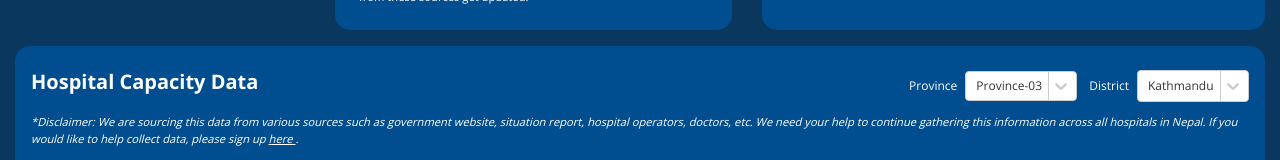
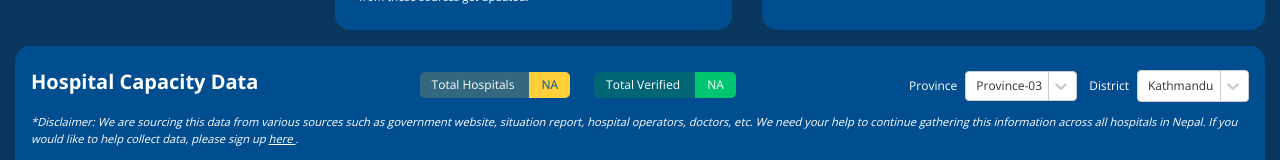
Before and after one commit to Fusemachines/covid-nepal-web, a React (Create React App) app: page / in a window 1280 px wide. Shown: the part 592-752 px from the top of the page. Built offline with nearby package versions, Linux system fonts and the light colour scheme; no server answers.

Commit message:
[HOSPITAL-COUNT] : Show verified hospitals' and hospitals' count in hospital capacity table

```diff
--- a/src/routes/dashboard/landing/hospitalCapacity/HospitalCapacity.tsx
+++ b/src/routes/dashboard/landing/hospitalCapacity/HospitalCapacity.tsx
@@ -5,12 +5,13 @@ import { ValueType } from "react-select";
 
 import HospitalCapacityTable from "./Table/HospitalCapacityTable";
 import HospitalCapacityFilter from "./Table/HospitalCapacityFilter";
-import { fetchHospitalCapacityAPI, IHospital } from "src/services/hospitals";
+import { fetchHospitalCapacityAPI, IHospital, IHospitalsCount } from "src/services/hospitals";
 import { fetchDistrictListAPI, IFetchDistrictListAPIResponse } from "src/services/contacts";
 import { ProvinceOptions } from "src/constants/options";
 import { IOptions } from "src/components/CustomSelectInput/CustomSelectInput";
 import Pagination, { IPagination } from "src/components/Pagination/Pagination";
 import lo from "src/i18n/locale.json";
+import HospitalsCount from "./Table/HospitalsCount";
 
 export interface IHospitalCapacityTableContext {
   isLoaded: boolean;
@@ -33,7 +34,7 @@ interface IHospitalCapacityFilters {
 export const HospitalCapacityTableContext = React.createContext({} as IHospitalCapacityTableContext);
 export const HospitalCapacityFiltersContext = React.createContext({} as IHospitalCapacityFiltersContext);
 
-const initialHospitalCapacityFiltersState = {
+const initialHospitalCapacityFiltersState : IHospitalCapacityFilters = {
   province: ProvinceOptions[2],
   district: { label: "Kathmandu", value: "Kathmandu" },
   covidTest: { label: "All", value: "" }
@@ -44,10 +45,17 @@ const initialPaginationState = {
   size: 10
 };
 
+const initialHospitalsCountState = {
+  totalHospitals: null,
+  totalPending: null,
+  totalVerified: null,
+}
+
 const HospitalCapacity: FC<{}> = () => {
   const [isLoaded, setIsLoaded] = useState(false);
   const [hospitalCapacityList, setHospitalCapacityList] = useState<Array<IHospital>>([]);
-  const [pagination, setPagination] = useState(initialPaginationState as IPagination);
+  const [hospitalsCount, setHospitalsCount] = useState<IHospitalsCount>(initialHospitalsCountState)
+  const [pagination, setPagination] = useState<IPagination>(initialPaginationState as IPagination);
   const [filters, setFilters] = useState<IHospitalCapacityFilters>(initialHospitalCapacityFiltersState);
   const [districtDropdownOptions, setDistrictDropdownOptions] = useState<IOptions[]>([] as IOptions[]);
   const [t] = useTranslation();
@@ -71,8 +79,9 @@ const HospitalCapacity: FC<{}> = () => {
         district: district ? district.value : ""
       };
       const response = await fetchHospitalCapacityAPI(payload);
-      const { docs, ...rest } = response;
+      const { docs, totalHospitals, totalPending, totalVerified,  ...rest } = response;
       setHospitalCapacityList(docs);
+      setHospitalsCount({totalHospitals, totalPending, totalVerified})
       setPagination(rest);
     } catch (error) {
       console.log(error);
@@ -124,6 +133,9 @@ const HospitalCapacity: FC<{}> = () => {
           <div className="rounded bg-bluelight px-3 py-4">
             <div className="d-md-flex filter-wrapper">
               <div className="h5 font-weight-bold mb-3 mr-auto">{t(lo.contac_hospitalCapacityData)}</div>
+
+              <HospitalsCount hospitalsCount={hospitalsCount}/>
+
               <HospitalCapacityFiltersContext.Provider
                 value={{
                   filters,
--- /dev/null
+++ b/src/routes/dashboard/landing/hospitalCapacity/Table/HospitalsCount.tsx
@@ -0,0 +1,59 @@
+import React, { FC } from "react";
+import { OverlayTrigger, Tooltip } from "react-bootstrap";
+import { IHospitalsCount } from "src/services/hospitals";
+
+interface IHospitalsCountProps {
+  hospitalsCount: IHospitalsCount;
+}
+
+const HospitalsCount: FC<IHospitalsCountProps> = props => {
+  const {
+    hospitalsCount: { totalHospitals, totalVerified }
+  } = props;
+  return (
+    <>
+      <div className="mx-auto">
+        <OverlayTrigger
+          placement={"top"}
+          overlay={
+            <Tooltip id={`tooltip-total`} className="covid-hospital-count">
+              The total number of hospitals listed in covidnepal.org
+            </Tooltip>
+          }
+        >
+          <div className="count-box yellow">
+            <span>Total Hospitals </span> <span className="count">{!totalHospitals ? "NA" : totalHospitals}</span>
+          </div>
+        </OverlayTrigger>
+
+        <OverlayTrigger
+          placement={"top"}
+          overlay={
+            <Tooltip id={`tooltip-verified`} className="covid-hospital-count">
+              The number of hospitals we called and verified the information.
+            </Tooltip>
+          }
+        >
+          <div className="count-box green">
+            <span>Total Verified </span> <span className="count">{!totalVerified ? "NA" : totalVerified}</span>
+          </div>
+        </OverlayTrigger>
+
+        {/* <OverlayTrigger
+                    placement={'top'}
+                    overlay={
+                      <Tooltip id={`tooltip-review`} className="covid-hospital-count">
+                        The number of hospitals we are currently verifying the information.
+                      </Tooltip>
+                    }
+                  >
+                    <div className="count-box blue">
+                      <span>In Review </span> <span className="count">60</span>
+                    </div>
+                  </OverlayTrigger> */}
+      </div>
+    </>
+  );
+};
+
+export default HospitalsCount;
--- a/src/services/hospitals.ts
+++ b/src/services/hospitals.ts
@@ -1,11 +1,11 @@
-import { AxiosResponse } from 'axios';
+import { AxiosResponse } from "axios";
 
-import axios from 'src/utils/axios';
-import { IPagination } from 'src/components/Pagination/Pagination';
+import axios from "src/utils/axios";
+import { IPagination } from "src/components/Pagination/Pagination";
 
-export interface ILanguage{
-  en: string,
-  np? : string
+export interface ILanguage {
+  en: string;
+  np?: string;
 }
 export interface IHospital {
   _id: string;
@@ -33,7 +33,14 @@ export interface IHospital {
   district: ILanguage;
   ventilators: number;
 }
-interface IHospitalCapaciyResponse extends IPagination {
+
+export interface IHospitalsCount {
+  totalHospitals: number | null;
+  totalPending: number | null;
+  totalVerified: number | null;
+}
+
+interface IHospitalCapaciyResponse extends IPagination, IHospitalsCount {
   docs: Array<IHospital>;
 }
 export interface IFetchHospitalCapacityAPIPayload {
@@ -46,7 +53,7 @@ export interface IFetchHospitalCapacityAPIPayload {
 
 export async function fetchHospitalCapacityAPI(payload: IFetchHospitalCapacityAPIPayload) {
   try {
-    const response: AxiosResponse<IHospitalCapaciyResponse> = await axios.get(`/hospitals`, { params: payload});
+    const response: AxiosResponse<IHospitalCapaciyResponse> = await axios.get(`/hospitals`, { params: payload });
     return response.data;
   } catch (error) {
     throw error;
```
Also changed, not shown: src/routes/dashboard/landing/hospitalCapacity/Table/HospitalCapacityTableRow.tsx (+19 -16 lines).
